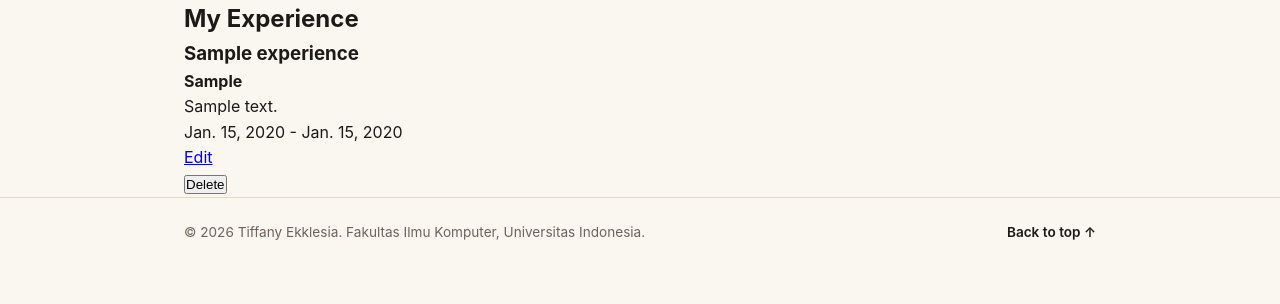
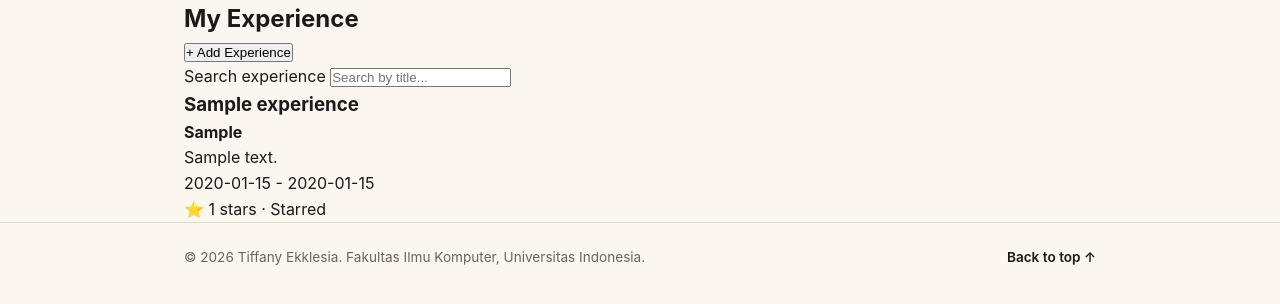
Before and after one commit to tiffanyekklesia/myportofolio, a Django app: page /experience/ in a window 1280 px wide. Shown: the part 74-378 px from the top of the page. Run offline with Django 5.2, Linux system fonts and the light colour scheme; a user stored in the database is signed in; tables that the repository leaves empty hold one stand-in row (values such as "Sample post").

Commit message:
feat: implement JavaScript experience interactivity -> Assignment 5

```diff
--- a/main/forms.py
+++ b/main/forms.py
@@ -1,4 +1,5 @@
 from django.forms import ModelForm
+from django.utils.html import strip_tags
 from main.models import Project, Experience
 
 
@@ -7,7 +8,20 @@ class ProjectForm(ModelForm):
         model = Project
         fields = ['name', 'description', 'technologies', 'project_url']
 
+
 class ExperienceForm(ModelForm):
     class Meta:
         model = Experience
         fields = ['title', 'company', 'description', 'start_date', 'end_date']
+
+    def clean_title(self):
+        title = self.cleaned_data['title']
+        return strip_tags(title).strip()
+
+    def clean_company(self):
+        company = self.cleaned_data['company']
+        return strip_tags(company).strip()
+
+    def clean_description(self):
+        description = self.cleaned_data['description']
+        return strip_tags(description).strip()
--- a/main/models.py
+++ b/main/models.py
@@ -7,6 +7,11 @@ class Experience(models.Model):
     description = models.TextField()
     start_date = models.DateField()
     end_date = models.DateField(null=True, blank=True)
+    stars = models.ManyToManyField(
+        User,
+        related_name='starred_experiences',
+        blank=True
+    )
 
     def __str__(self):
         return self.title
--- a/main/urls.py
+++ b/main/urls.py
@@ -12,6 +12,11 @@ urlpatterns = [
         name='get_experiences_json'
     ),
     path('experience/add/', views.create_experience, name='create_experience'),
+    path(
+        'experience/add-ajax/',
+        views.create_experience_ajax,
+        name='create_experience_ajax'
+    ),
     path(
         'experience/edit/<int:experience_id>/',
         views.update_experience,
--- a/main/views.py
+++ b/main/views.py
@@ -6,7 +6,6 @@ from django.contrib.auth.decorators import login_required
 from django.core.exceptions import PermissionDenied
 from django.contrib import messages
 from django.shortcuts import render, redirect, get_object_or_404
-from django.core import serializers
 from django.http import HttpResponse, JsonResponse
 from django.views.decorators.http import require_POST
 
@@ -31,21 +30,11 @@ def show_main(request):
 
 
 def show_experience(request):
-    response = get_experiences_json(request)
-
-    data = serializers.deserialize(
-        "json",
-        response.content.decode("utf-8")
-    )
-
-    experiences = [item.object for item in data]
-
     context = {
-        'experiences': experiences,
+        'form': ExperienceForm(),
     }
 
     return render(request, "experience.html", context)
-
 
 def show_projects(request):
     context = {
@@ -204,6 +193,36 @@ def create_experience(request):
 
     return render(request, "experiences_form.html", {'form': form})
 
+@require_POST
+def create_experience_ajax(request):
+    if not request.user.is_authenticated or not request.user.is_superuser:
+        return JsonResponse(
+            {
+                'error': 'You do not have permission to create experiences.'
+            },
+            status=403
+        )
+
+    form = ExperienceForm(request.POST)
+
+    if form.is_valid():
+        experience = form.save()
+
+        return JsonResponse(
+            {
+                'message': 'Experience created successfully.',
+                'experience_id': experience.id,
+            },
+            status=201
+        )
+
+    return JsonResponse(
+        {
+            'errors': form.errors,
+        },
+        status=400
+    )
+
 def update_experience(request, experience_id):
     experience = get_object_or_404(Experience, id=experience_id)
 
@@ -228,14 +247,42 @@ def delete_experience(request, experience_id):
     return redirect('main:show_experience')
 
 def get_experiences_json(request):
-    experiences = Experience.objects.all()
+    search_query = request.GET.get("search", "").strip()
 
-    data = serializers.serialize("json", experiences)
+    experiences = Experience.objects.prefetch_related('stars').all()
 
-    return HttpResponse(
-        data,
-        content_type="application/json"
-    )
+    if search_query:
+        experiences = experiences.filter(
+            title__icontains=search_query
+        )
+
+    data = []
+
+    for experience in experiences:
+        starred_users = experience.stars.all()
+
+        is_starred = (
+            request.user in starred_users
+            if request.user.is_authenticated
+            else False
+        )
+
+        data.append({
+            "id": experience.id,
+            "title": experience.title,
+            "company": experience.company,
+            "description": experience.description,
+            "start_date": experience.start_date.strftime("%Y-%m-%d"),
+            "end_date": (
+                experience.end_date.strftime("%Y-%m-%d")
+                if experience.end_date
+                else None
+            ),
+            "star_count": starred_users.count(),
+            "is_starred": is_starred,
+        })
+
+    return JsonResponse(data, safe=False)
 
 def register(request):
     if request.method == "POST":
--- /dev/null
+++ b/templates/components/experience_form_modal.html
@@ -0,0 +1,61 @@
+<div
+    id="add-experience-modal"
+    class="project-modal"
+    popover="manual"
+>
+    <div class="project-modal-content">
+
+        <div class="project-modal-header">
+            <h2>Add Experience</h2>
+
+            <button
+                type="button"
+                class="project-modal-close"
+                onclick="closeExperienceModal()"
+            >
+                ×
+            </button>
+        </div>
+
+        <form
+            id="experience-form"
+            method="POST"
+            action="{% url 'main:create_experience_ajax' %}"
+            onsubmit="addExperience(event)"
+        >
+            {% csrf_token %}
+
+            {% for field in form %}
+                <div class="form-group">
+
+                    <label for="{{ field.id_for_label }}">
+                        {{ field.label }}
+                    </label>
+
+                    {{ field }}
+
+                </div>
+            {% endfor %}
+
+            <div class="project-modal-actions">
+
+                <button
+                    type="button"
+                    onclick="closeExperienceModal()"
+                >
+                    Cancel
+                </button>
+
+                <button
+                    type="submit"
+                    id="add-experience-submit"
+                >
+                    Add Experience
+                </button>
+
+            </div>
+
+        </form>
+
+    </div>
+</div>
--- a/templates/experience.html
+++ b/templates/experience.html
@@ -7,41 +7,269 @@ Tiffany Ekklesia - Experience
 {% block content %}
 
 <section class="container">
-    <h2>My Experience</h2>
 
-    {% for experience in experiences %}
-        <div class="experience-card">
-            <h3>{{ experience.title }}</h3>
+    <div class="experience-header">
+        <h2>My Experience</h2>
 
-            <p><strong>{{ experience.company }}</strong></p>
+        {% if user.is_superuser %}
+            <button
+                type="button"
+                popovertarget="add-experience-modal"
+            >
+                + Add Experience
+            </button>
+        {% endif %}
+    </div>
 
-            <p>{{ experience.description }}</p>
+    <div class="experience-search">
+        <label for="experience-search">
+            Search experience
+        </label>
 
-            <p>
-                {{ experience.start_date }}
-                -
-                {% if experience.end_date %}
-                    {{ experience.end_date }}
-                {% else %}
-                    Present
-                {% endif %}
-            </p>
-            <a href="{% url 'main:update_experience' experience.id %}">
-                Edit
-            </a>
+        <input
+            type="text"
+            id="experience-search"
+            placeholder="Search by title..."
+            autocomplete="off"
+        >
+    </div>
 
-            <form method="POST" action="{% url 'main:delete_experience' experience.id %}">
-                {% csrf_token %}
-                <button type="submit">
-                    Delete
-                </button>
-            </form>
+    <p id="experience-loading">
+        Loading experiences...
+    </p>
 
-        </div>
+    <p id="experience-empty" style="display: none;">
+        No experience found.
+    </p>
 
-    {% empty %}
-        <p>No experience yet.</p>
-    {% endfor %}
+    <p id="experience-error" style="display: none;">
+        Failed to load experiences. Please try again.
+    </p>
+
+    <div id="experience-list"></div>
+
 </section>
 
+{% if user.is_superuser %}
+    {% include 'components/experience_form_modal.html' %}
+{% endif %}
+
+<script>
+    const CREATE_EXPERIENCE_API_ENDPOINT =
+        "{% url 'main:create_experience_ajax' %}";
+
+    const experienceList =
+        document.getElementById("experience-list");
+
+    const loadingMessage =
+        document.getElementById("experience-loading");
+
+    const emptyMessage =
+        document.getElementById("experience-empty");
+
+    const errorMessage =
+        document.getElementById("experience-error");
+
+
+    async function loadExperiences(search = "") {
+        loadingMessage.style.display = "block";
+        emptyMessage.style.display = "none";
+        errorMessage.style.display = "none";
+        experienceList.innerHTML = "";
+
+        try {
+            const url =
+                `/api/experiences/?search=${encodeURIComponent(search)}`;
+
+            const response = await fetch(url);
+
+            if (!response.ok) {
+                throw new Error("Failed to fetch experiences.");
+            }
+
+            const experiences = await response.json();
+
+            loadingMessage.style.display = "none";
+
+            if (experiences.length === 0) {
+                emptyMessage.style.display = "block";
+                return;
+            }
+
+            experiences.forEach((experience) => {
+                const card = document.createElement("div");
+                card.className = "experience-card";
+
+                const title = document.createElement("h3");
+                title.textContent = experience.title;
+
+                const company = document.createElement("p");
+
+                const companyStrong =
+                    document.createElement("strong");
+
+                companyStrong.textContent = experience.company;
+
+                company.appendChild(companyStrong);
+
+                const description =
+                    document.createElement("p");
+
+                description.textContent =
+                    experience.description;
+
+                const date = document.createElement("p");
+
+                const endDate =
+                    experience.end_date || "Present";
+
+                date.textContent =
+                    `${experience.start_date} - ${endDate}`;
+
+                const stars = document.createElement("p");
+
+                stars.textContent =
+                    `⭐ ${experience.star_count} stars` +
+                    (experience.is_starred ? " · Starred" : "");
+
+                card.appendChild(title);
+                card.appendChild(company);
+                card.appendChild(description);
+                card.appendChild(date);
+                card.appendChild(stars);
+
+                experienceList.appendChild(card);
+            });
+
+        } catch (error) {
+            console.error(error);
+
+            loadingMessage.style.display = "none";
+            errorMessage.style.display = "block";
+        }
+    }
+
+
+    function getCookie(name) {
+        let cookieValue = null;
+
+        if (document.cookie && document.cookie !== "") {
+            const cookies = document.cookie.split(";");
+
+            for (let cookie of cookies) {
+                cookie = cookie.trim();
+
+                if (cookie.startsWith(name + "=")) {
+                    cookieValue = decodeURIComponent(
+                        cookie.substring(name.length + 1)
+                    );
+
+                    break;
+                }
+            }
+        }
+
+        return cookieValue;
+    }
+
+
+    function closeExperienceModal() {
+        document
+            .getElementById("add-experience-modal")
+            .hidePopover();
+    }
+
+
+    async function addExperience(event) {
+        event.preventDefault();
+
+        const experienceForm =
+            document.getElementById("experience-form");
+
+        const submitButton =
+            document.getElementById("add-experience-submit");
+
+        submitButton.disabled = true;
+
+        try {
+            const response = await fetch(
+                CREATE_EXPERIENCE_API_ENDPOINT,
+                {
+                    method: "POST",
+
+                    headers: {
+                        "X-CSRFToken": getCookie("csrftoken")
+                    },
+
+                    body: new FormData(experienceForm)
+                }
+            );
+
+            const data = await response.json();
+
+            if (!response.ok) {
+
+                if (data.errors) {
+                    const errorMessages =
+                        Object.values(data.errors)
+                            .flat()
+                            .join(" ");
+
+                    throw new Error(errorMessages);
+                }
+
+                throw new Error(
+                    data.error ||
+                    "Failed to create experience."
+                );
+            }
+
+            closeExperienceModal();
+
+            experienceForm.reset();
+
+            showToast(
+                "Success",
+                "Experience added successfully!",
+                "success"
+            );
+
+            await loadExperiences(
+                searchInput.value.trim()
+            );
+
+        } catch (error) {
+            console.error(error);
+
+            showToast(
+                "Error",
+                error.message ||
+                "Failed to create experience.",
+                "error"
+            );
+
+        } finally {
+            submitButton.disabled = false;
+        }
+    }
+
+
+    const searchInput =
+        document.getElementById("experience-search");
+
+    let searchTimeout;
+
+    searchInput.addEventListener("input", () => {
+        clearTimeout(searchTimeout);
+
+        searchTimeout = setTimeout(() => {
+            loadExperiences(searchInput.value);
+        }, 300);
+    });
+
+
+    loadExperiences();
+
+</script>
+
 {% endblock content %}
```
Also changed, not shown: README.md, main/migrations/0005_experience_stars.py (added).
